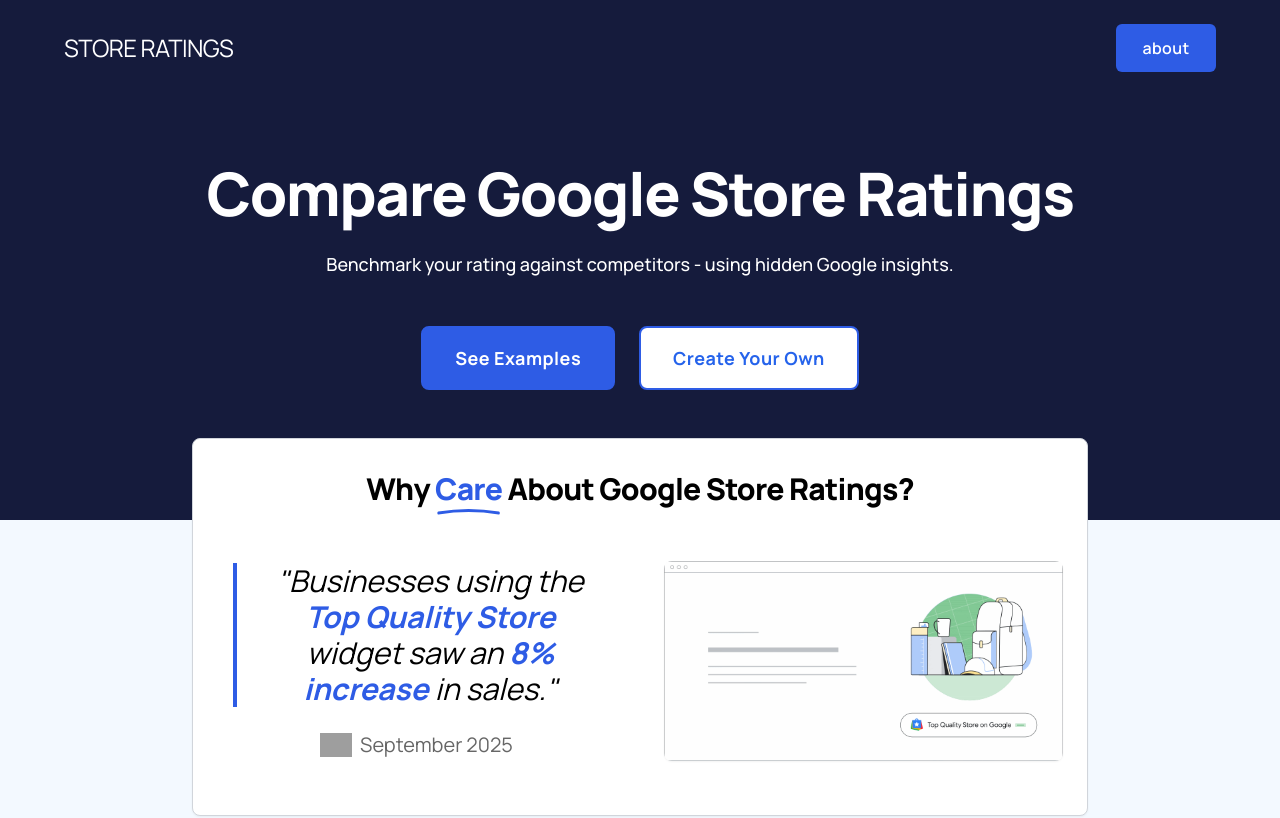
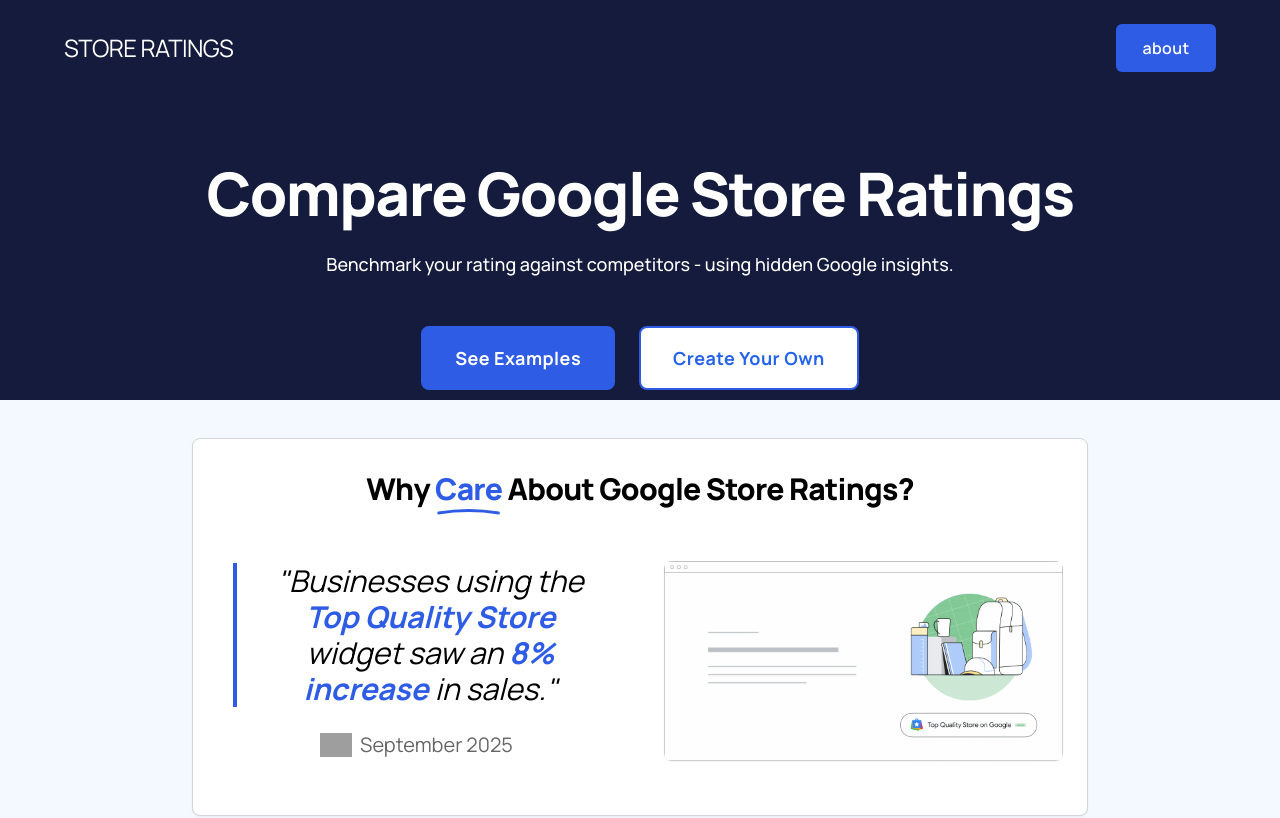
Before and after one commit to carlhendy/tsq-compartpr, a Next.js app: page / in a window 1280 px wide. Shown: the top 818 px of the page. Built offline with nearby package versions, Linux system fonts and the light colour scheme; grey boxes are pictures that could not be loaded.

Commit message:
Fix gradient positioning to maintain 50/50 split behind white card on all screen sizes

```diff
--- a/app/page.tsx
+++ b/app/page.tsx
@@ -493,7 +493,7 @@ export default function Page() {
         left: 0,
         right: 0,
         height: '100vh',
-        background: 'linear-gradient(to bottom, #151B3C 0%, #151B3C 65%, #F3F9FF 65%, #F3F9FF 100%)',
+        background: 'linear-gradient(to bottom, #151B3C 0%, #151B3C 50%, #F3F9FF 50%, #F3F9FF 100%)',
         zIndex: 1
       }}></div>
 
```
